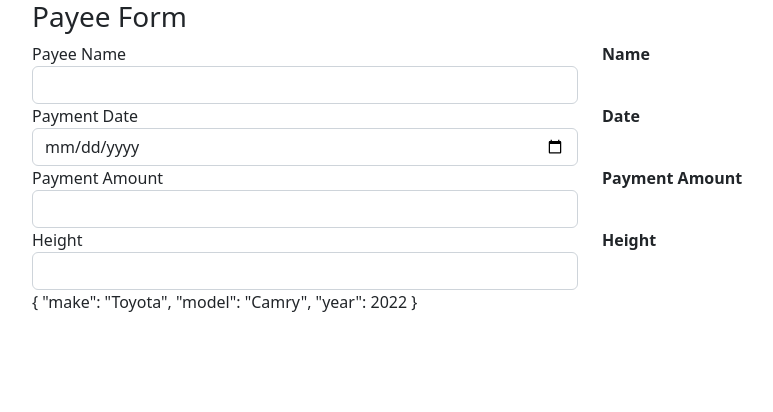
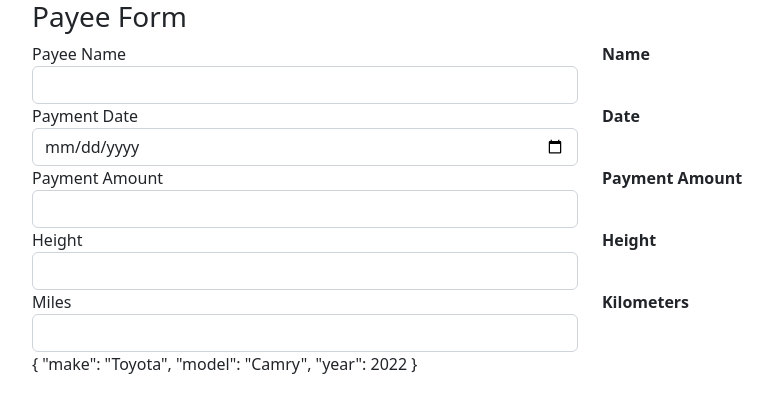
Before and after one commit to vrundanawal/angular-payment-form, an Angular app: page / in a window 1280 px wide. Shown: the top 412 px of the page, without its empty margins (50-823 px from the left). Built offline with nearby package versions, Linux system fonts and the light colour scheme.

Commit message:
Creating a custom pipe

```diff
--- a/src/app/app.component.html
+++ b/src/app/app.component.html
@@ -69,6 +69,24 @@
     </div>
   </div>
 
+  <!-- Miles -->
+  <div class="row">
+    <div class="form-group col">
+      <label for="">Miles</label>
+      <input
+        class="form-control"
+        (input)="handleOnMiles($any($event.target).value)"
+      />
+    </div>
+    <div class="col">
+      <label><b>Kilometers</b></label>
+      <div>
+        <!-- provide the argument to the pipes syntax |  -->
+        {{ miles | convert }}
+      </div>
+    </div>
+  </div>
+
   <!-- Json pipe  used only for debugging purposes-->
   {{ car | json }}
 </div>
--- a/src/app/app.component.ts
+++ b/src/app/app.component.ts
@@ -11,6 +11,7 @@
   inputDate: string | undefined;
   amount: number | undefined;
   height: number | undefined;
+  miles: number | undefined;
 
   //json
   car = {
@@ -37,4 +38,8 @@
   handleOnHeight(value: string) {
     this.height = parseFloat(value);
   }
+  //method to handle miles
+  handleOnMiles(value: string) {
+    this.miles = parseFloat(value);
+  }
 }
--- a/src/app/app.module.ts
+++ b/src/app/app.module.ts
@@ -2,10 +2,12 @@
 import { BrowserModule } from '@angular/platform-browser';
 
 import { AppComponent } from './app.component';
+import { ConvertPipe } from './convert.pipe';
 
 @NgModule({
   declarations: [
-    AppComponent
+    AppComponent,
+    ConvertPipe
   ],
   imports: [
     BrowserModule
--- /dev/null
+++ b/src/app/convert.pipe.ts
@@ -0,0 +1,14 @@
+import { Pipe, PipeTransform } from '@angular/core';
+
+@Pipe({
+  name: 'convert',
+})
+export class ConvertPipe implements PipeTransform {
+  transform(value: any, ...args: any[]): any {
+    console.log(value);
+    if (!value) {
+      return '';
+    }
+    return value * 1.60934;
+  }
+}
```
Also changed, not shown: 1 other file (tests, documents, lock files or other folders).
